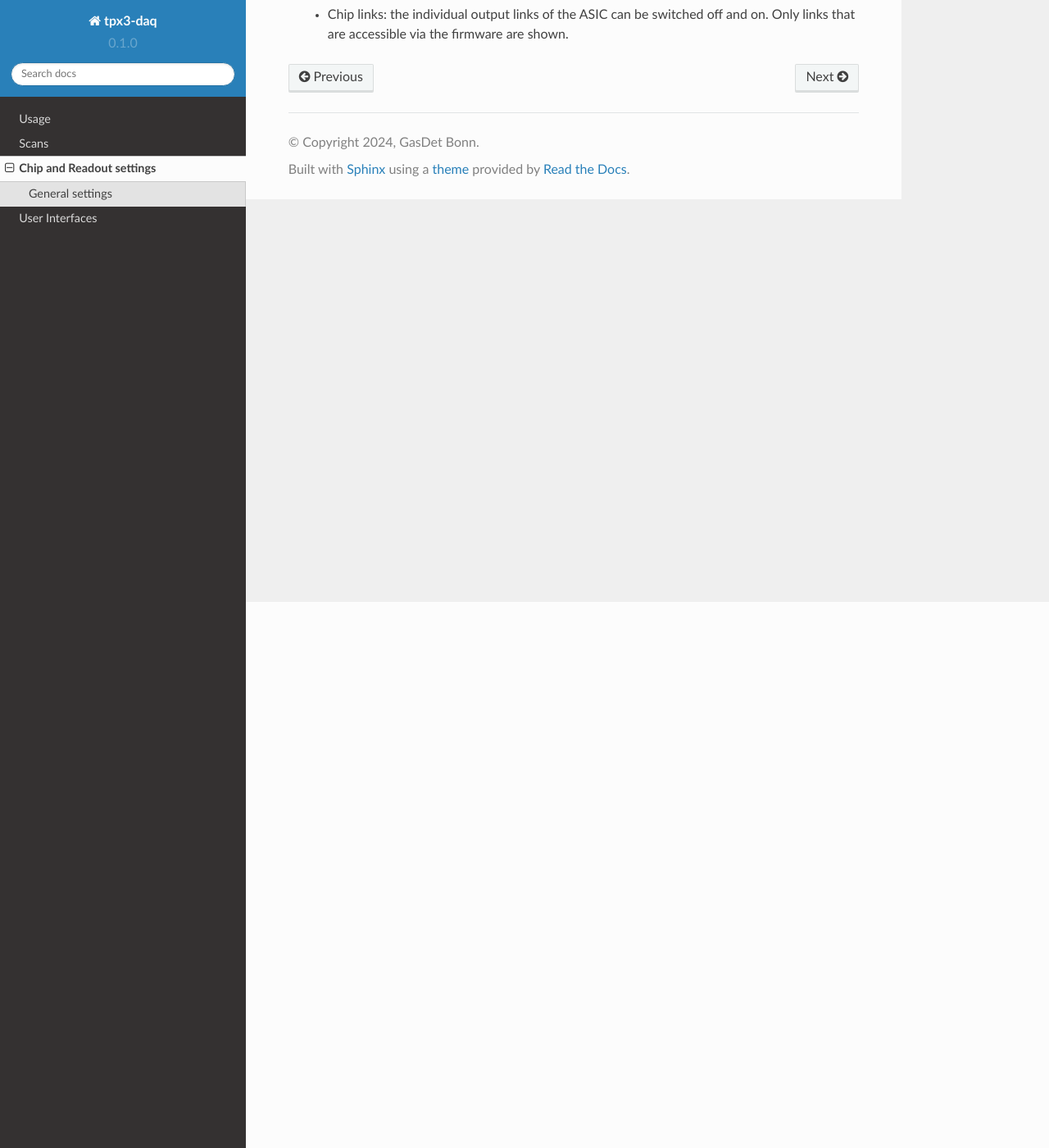
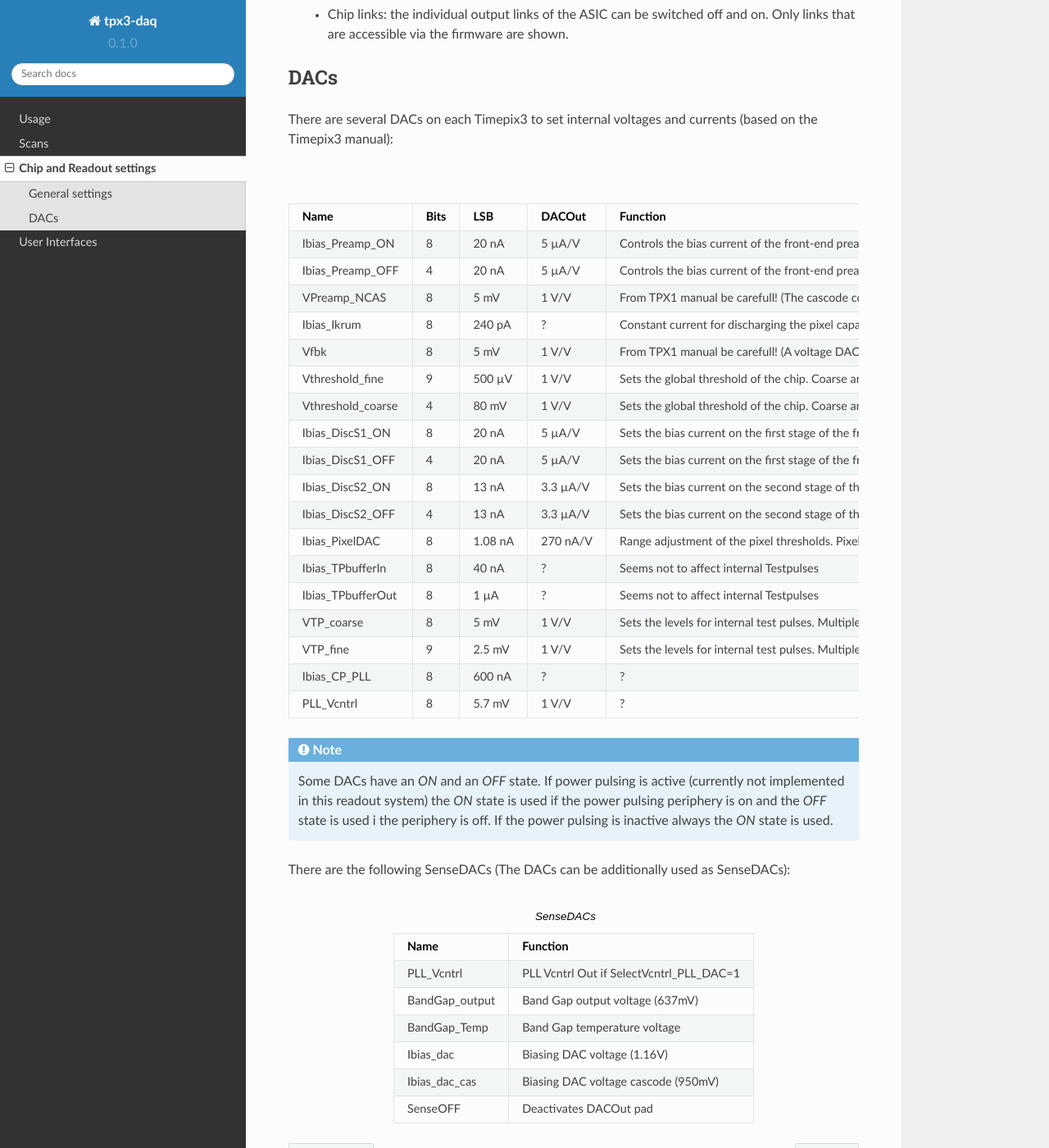
Before and after one commit to GasDet-Bonn/tpx3-daq, a Sphinx documentation site: the page built from docs/source/settings.rst, in a window 1280 px wide and 1400 px high, scrolled down 666 px. Shown: the whole window at 82% size. Built offline with Sphinx 7.4.7 and the Read the Docs theme 2.0.0, drawn with Linux system fonts in a browser that asks for light colours.

Commit message:
DOC: add DACs and SenseDACs to settings

```diff
--- a/docs/source/settings.rst
+++ b/docs/source/settings.rst
@@ -36,3 +36,57 @@ There are the following general settings:
     `SenseDAC` pad of the ASIC.
   * Chip links: the individual output links of the ASIC can be switched off and
     on. Only links that are accessible via the firmware are shown.
+
+
+DACs
+----
+There are several DACs on each Timepix3 to set internal voltages and currents (based on the Timepix3 manual):
+
+.. table:: DACs
+    :align: center
+
+    =================  ====  =======  ========  =================
+    Name               Bits  LSB      DACOut    Function
+    =================  ====  =======  ========  =================
+    Ibias_Preamp_ON    8     20 nA    5 µA/V    Controls the bias current of the front-end preamplifier. Impacts Peaking time, gain and noise of front-end.
+    Ibias_Preamp_OFF   4     20 nA    5 µA/V    Controls the bias current of the front-end preamplifier. Impacts Peaking time, gain and noise of front-end.
+    VPreamp_NCAS       8     5 mV     1 V/V     From TPX1 manual be carefull! (The cascode controlled by the Vcas 8-bit DAC helps to reduce the input capacitance of the preamplifier, improving the SNR but reducing the output voltage dynamic range)
+    Ibias_Ikrum        8     240 pA   ?         Constant current for discharging the pixel capacitor. Impacts the number of ToT clock cycles for charge pulses.
+    Vfbk               8     5 mV     1 V/V     From TPX1 manual be carefull! (A voltage DAC (Vfbk) controls the Vfbk node. This node sets a DC output voltage to allow a bigger dynamic range whether holes or electrons are being collected and it is controlled by means of an 8-bit voltage DAC with a rail-to-rail dynamic range).
+    Vthreshold_fine    9     500 µV   1 V/V     Sets the global threshold of the chip. Coarse and fine are additive.
+    Vthreshold_coarse  4     80 mV    1 V/V     Sets the global threshold of the chip. Coarse and fine are additive.
+    Ibias_DiscS1_ON    8     20 nA    5 µA/V    Sets the bias current on the first stage of the front-end discriminator. Impacts DiscS1 current is proportional to PixelDAC current; Discriminator timer jitter.
+    Ibias_DiscS1_OFF   4     20 nA    5 µA/V    Sets the bias current on the first stage of the front-end discriminator. Impacts DiscS1 current is proportional to PixelDAC current; Discriminator timer jitter.
+    Ibias_DiscS2_ON    8     13 nA    3.3 µA/V  Sets the bias current on the second stage of the front-end discriminator. Impacts Discriminator timer jitter.
+    Ibias_DiscS2_OFF   4     13 nA    3.3 µA/V  Sets the bias current on the second stage of the front-end discriminator. Impacts Discriminator timer jitter.
+    Ibias_PixelDAC     8     1.08 nA  270 nA/V  Range adjustment of the pixel thresholds. PixelDAC current is proportional to DiscS1 current.
+    Ibias_TPbufferIn   8     40 nA    ?         Seems not to affect internal Testpulses
+    Ibias_TPbufferOut  8     1 µA     ?         Seems not to affect internal Testpulses
+    VTP_coarse         8     5 mV     1 V/V     Sets the levels for internal test pulses. Multiplexing between coarse and fine.
+    VTP_fine           9     2.5 mV   1 V/V     Sets the levels for internal test pulses. Multiplexing between coarse and fine.
+    Ibias_CP_PLL       8     600 nA   ?         ?
+    PLL_Vcntrl         8     5.7 mV   1 V/V     ?
+    =================  ====  =======  ========  =================
+
+.. note::
+
+  Some DACs have an `ON` and an `OFF` state. If power pulsing is active
+  (currently not implemented in this readout system) the `ON` state is used if
+  the power pulsing periphery is on and the `OFF` state is used i the periphery
+  is off. If the power pulsing is inactive always the `ON` state is used.
+
+There are the following SenseDACs (The DACs can be additionally used as SenseDACs):
+
+.. table:: SenseDACs
+    :align: center
+
+    =================  =================
+    Name               Function
+    =================  =================
+    PLL_Vcntrl         PLL Vcntrl Out if SelectVcntrl_PLL_DAC=1
+    BandGap_output     Band Gap output voltage (637mV)
+    BandGap_Temp       Band Gap temperature voltage
+    Ibias_dac          Biasing DAC voltage (1.16V)
+    Ibias_dac_cas      Biasing DAC voltage cascode (950mV)
+    SenseOFF           Deactivates DACOut pad
+    =================  =================
```
